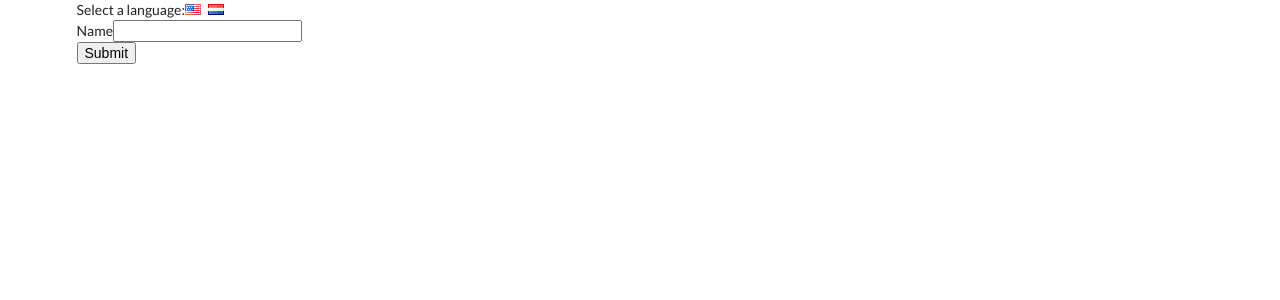
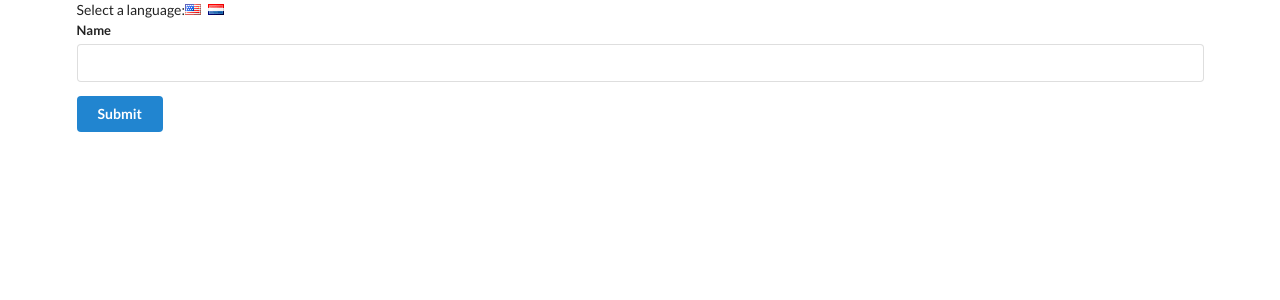
Before and after one commit to mvassaramo/translate, a React (Create React App) app: page / in a window 1280 px wide. Shown: the top 300 px of the page. Built offline with nearby package versions, Linux system fonts and the light colour scheme.

Commit message:
fix styling

```diff
--- a/src/components/Button.js
+++ b/src/components/Button.js
@@ -3,7 +3,7 @@
 class Button extends React.Component {
   render() {
     return(
-      <button className="ui primary">Submit</button>
+      <button className="ui button primary">Submit</button>
     )
   }
 }
--- a/src/components/UserCreate.js
+++ b/src/components/UserCreate.js
@@ -4,10 +4,10 @@
 
 const UserCreate = () => {
   return(
-    <>
+    <div className="ui form">
       <Field />
       <Button />
-    </>
+    </div>
   )
 }
 
```
